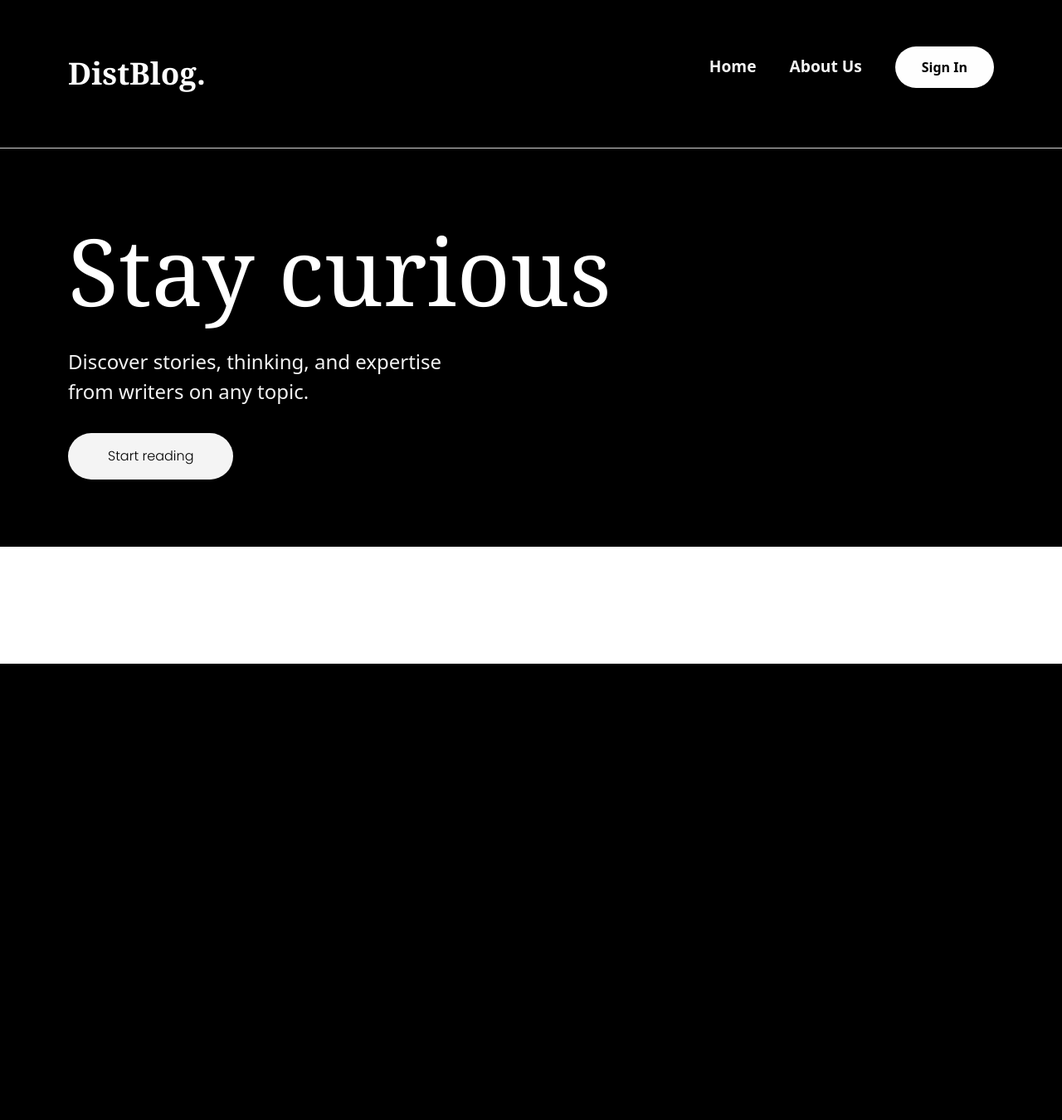
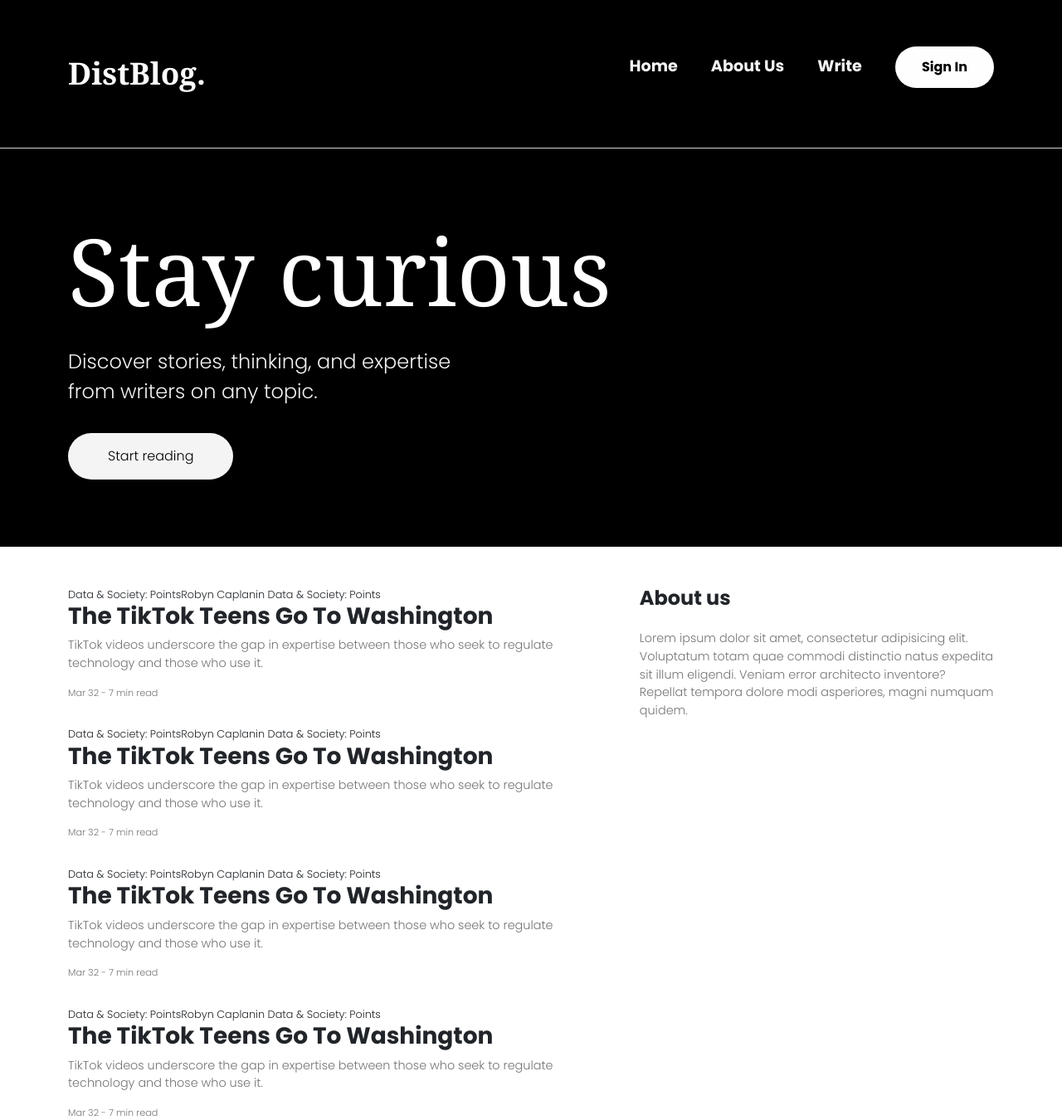
Before and after one commit to gracebir/blog-django-challenge, a Django app: page / in a window 1280 px wide. Shown: the whole page at 83% size. Before the commit the page ends 800 px from the top, so only its background shows below. Run offline with Django 4.2, Linux system fonts and the light colour scheme.

Commit message:
blog page

```diff
--- a/blog/templates/blog/blog.html
+++ b/blog/templates/blog/blog.html
@@ -1,5 +1,27 @@
-{% extends 'main.html' %}
 
-{% block content %}
-    <h1>blog</h1>
-{% endblock %}
+<div class="blog-container">
+    <div class="blog-card">
+        <span class="b-card-user">Data & Society: PointsRobyn Caplanin Data & Society: Points</span>
+        <h3 class="b-card-title">The TikTok Teens Go To Washington</h3>
+        <p class="b-card-body">TikTok videos underscore the gap in expertise between those who seek to regulate technology and those who use it.</p>
+        <span class="b-card-footer">Mar 32 - 7 min read</span>
+    </div>
+    <div class="blog-card">
+        <span class="b-card-user">Data & Society: PointsRobyn Caplanin Data & Society: Points</span>
+        <h3 class="b-card-title">The TikTok Teens Go To Washington</h3>
+        <p class="b-card-body">TikTok videos underscore the gap in expertise between those who seek to regulate technology and those who use it.</p>
+        <span class="b-card-footer">Mar 32 - 7 min read</span>
+    </div>
+    <div class="blog-card">
+        <span class="b-card-user">Data & Society: PointsRobyn Caplanin Data & Society: Points</span>
+        <h3 class="b-card-title">The TikTok Teens Go To Washington</h3>
+        <p class="b-card-body">TikTok videos underscore the gap in expertise between those who seek to regulate technology and those who use it.</p>
+        <span class="b-card-footer">Mar 32 - 7 min read</span>
+    </div>
+    <div class="blog-card">
+        <span class="b-card-user">Data & Society: PointsRobyn Caplanin Data & Society: Points</span>
+        <h3 class="b-card-title">The TikTok Teens Go To Washington</h3>
+        <p class="b-card-body">TikTok videos underscore the gap in expertise between those who seek to regulate technology and those who use it.</p>
+        <span class="b-card-footer">Mar 32 - 7 min read</span>
+    </div>
+</div>
--- a/blog/templates/blog/home.html
+++ b/blog/templates/blog/home.html
@@ -15,6 +15,13 @@
             </a>
         </div>
     </div>
+   <div class="container h-grid">
+    {% include 'blog/blog.html'%}
+    <section id="about" class="about">
+        <h3 class="about-title">About us</h3>
+        <p>Lorem ipsum dolor sit amet, consectetur adipisicing elit. Voluptatum totam quae commodi distinctio natus expedita sit illum eligendi. Veniam error architecto inventore? Repellat tempora dolore modi asperiores, magni numquam quidem.</p>
+    </section>
+   </div>
 </div>
 
 {% endblock %}
--- a/static/styles/main.css
+++ b/static/styles/main.css
@@ -1,5 +1,5 @@
 body{
-    font-family: 'Poppins', sans-serif;
+    font-family: 'Poppins', sans-serif !important;
 }
 
 li{
@@ -150,6 +150,14 @@ header {
         opacity: 1;
      }
 
+     .h-grid{
+        margin-top: 3rem;
+        display: flex;
+        flex-direction: column-reverse;
+        gap: 3rem;
+        font-family: 'Poppins', sans-serif !important;
+    }
+
 }
 
 /* header section styles*/
@@ -197,3 +205,61 @@ header {
 .banner-container a:hover{
     background-color: #d1d1d1;
 }
+
+/* blog style */
+
+.h-grid{
+    margin-top: 3rem;
+    display: grid !important;
+    grid-template-columns: 3fr 2fr;
+    gap: 3rem;
+    font-family: 'Poppins', sans-serif !important;
+}
+
+.blog-container{
+    display: flex;
+    flex-direction: column;
+    gap: 2rem;
+    font-family: 'Poppins', sans-serif !important;
+}
+
+.blog-card{
+    display: flex;
+    flex-direction: column;
+}
+
+.b-card-user{
+    font-weight: 500;
+    font-size: .8rem;
+}
+
+.b-card-title{
+    font-weight: 700;
+    font-weight: 1.2rem;
+}
+
+.b-card-body{
+    font-size: .9rem;
+    color: rgb(117, 117, 117);
+}
+
+.b-card-footer{
+    color: rgb(117, 117, 117);
+    font-size: .7rem;
+}
+
+.about{
+    display: flex;
+    flex-direction: column;
+    gap: 1rem;
+}
+
+.about-title{
+    font-size: 1.5rem;
+    font-weight: 700;
+}
+
+.about p{
+    color: rgb(117, 117, 117);
+    font-size: .9rem;
+}
--- a/templates/navbar.html
+++ b/templates/navbar.html
@@ -12,6 +12,7 @@
             <ul>
                 <li><a class="nav-bar-link" href="{% url 'home'%}">Home</a></li>
                 <li><a class="nav-bar-link" href="">About Us</a></li>
+                <li><a class="nav-bar-link" href="">Write</a></li>
                 <li class="nav-button"><a href="">Sign In</a></li>
             </ul>
         </nav>
```
